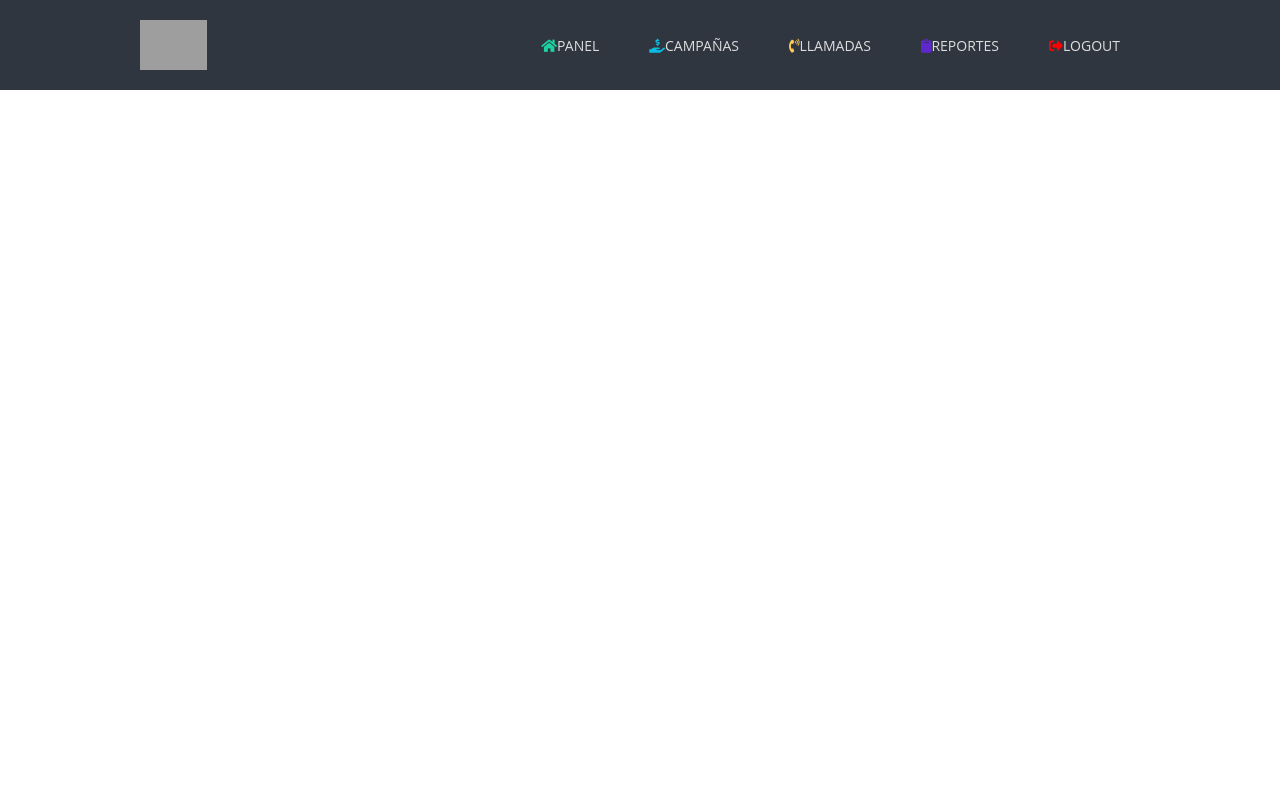
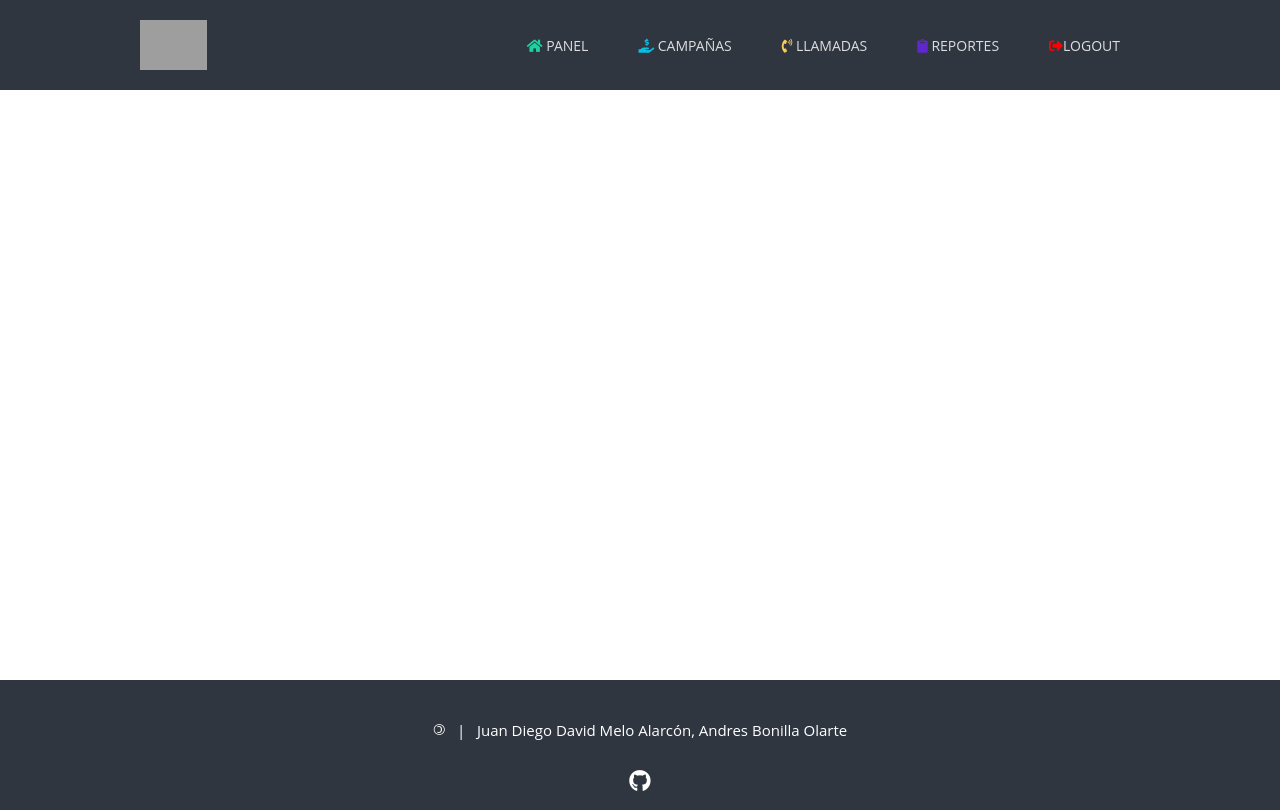
Before and after one commit to jddma/CCA_Arquitectura_de_datos, a Flask app: page /panel in a window 1280 px wide. Before the commit the page ends 90 px from the top, so only its background shows below. Run offline with Flask 2, Linux system fonts and the light colour scheme; the visitor is signed in with stand-in values (Sample User, id 1); some libraries are stand-ins or nearby versions; grey boxes are pictures that could not be loaded.

Commit message:
Footer listo

```diff
--- a/app/static/css/stylesBase.css
+++ b/app/static/css/stylesBase.css
@@ -78,7 +78,41 @@ header {
   cursor: pointer;
 }
 
-@media screen and (max-width: 700px) {
+.content{
+  min-height: calc(100vh - 110px - 100px);
+}
+
+.sm a{
+    color: #fff;
+    font-size: 22px;
+    margin:  10px;
+    transition: .2s linear;
+}
+
+.sm a:hover{
+    color: #48dbfb;
+}
+
+footer{
+    height: 50px;
+    width: 100%;
+    background: #2f3640;
+    color: #fff;
+    padding: 40px 0;
+    text-align: center;
+}
+
+.copyleft{
+    margin-bottom: 20px;
+    font-size: 15px;
+}
+
+.copyleft a{
+    display: inline-block;
+    transform: rotate(180deg);
+}
+
+@media screen and (max-width: 800px) {
   .menu-toggle-btn {
     display: block !important;
   }
--- a/app/templates/base.html
+++ b/app/templates/base.html
@@ -25,7 +25,11 @@
     <body>
         {% include 'navbar.html' %}
 
+        <div class="content">
         {% block content %}
         {% endblock %}
+        </div>
+
+        {% include 'footer.html' %}
     </body>
 </html>
--- /dev/null
+++ b/app/templates/footer.html
@@ -0,0 +1,11 @@
+
+        <footer>
+            <div class="inner-width">
+                <div class="copyleft">
+                    <a>&copy;</a>  &nbsp;&nbsp;|&nbsp;&nbsp; Juan Diego David Melo Alarcón, Andres Bonilla Olarte
+                </div>
+                <div class="sm">
+                    <a href="https://github.com/jddma/CCA_arquitectura_de_datos" target="blank_" class="fab fa-github"></a>
+                </div>
+            </div>
+        </footer>
--- a/app/templates/navbar.html
+++ b/app/templates/navbar.html
@@ -4,10 +4,10 @@
                 <a href="#" class="logo"><img src="{{ url_for('static', filename='images/logo.png') }}"></a>
                 <i class="menu-toggle-btn fas fa-bars"></i>
                 <nav class="navigation-menu">
-                    <a href=""><i class="fas fa-home fa-home panel"></i>Panel</a>
-                    <a href=""><i class="fas fa-hand-holding-usd campaign"></i>Campañas</a>
-                    <a href=""><i class="fas fa-phone-volume call"></i>Llamadas</a>
-                    <a href=""><i class="fas fa-clipboard report"></i>Reportes</a>
+                    <a href=""><i class="fas fa-home fa-home panel"></i>&nbsp;Panel</a>
+                    <a href=""><i class="fas fa-hand-holding-usd campaign"></i>&nbsp;Campañas</a>
+                    <a href=""><i class="fas fa-phone-volume call"></i>&nbsp;Llamadas</a>
+                    <a href=""><i class="fas fa-clipboard report"></i>&nbsp;Reportes</a>
                     <a href="/controllers/logout"><i class="fas fa-sign-out-alt logout"></i>Logout</a>
                 </nav>
             </div>
--- a/app/templates/panel.html
+++ b/app/templates/panel.html
@@ -11,4 +11,5 @@
 
         {% block content %}
         <!-- Colocar la estructura html del contenido de la vista -->
+
         {% endblock %}
```
